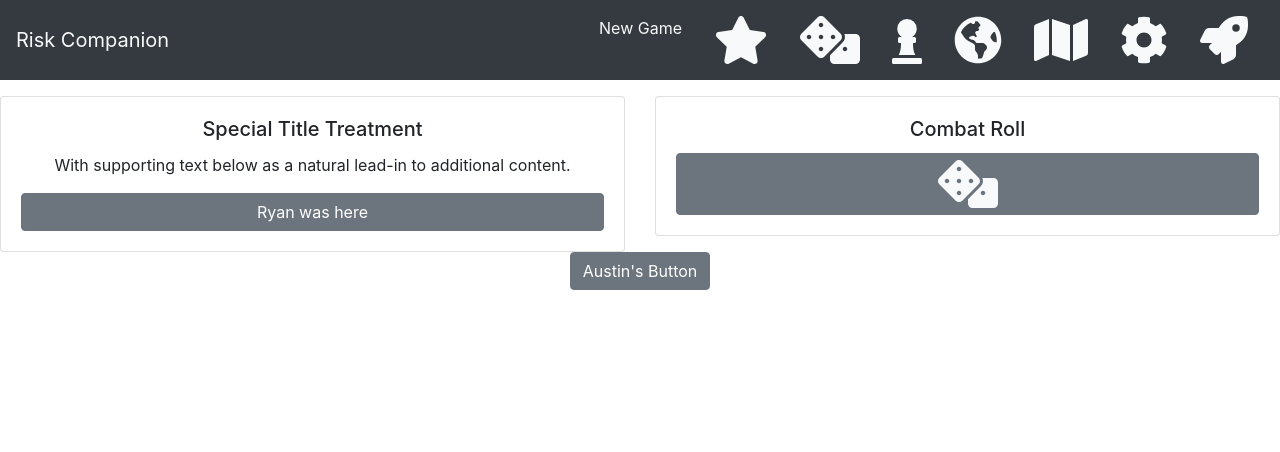
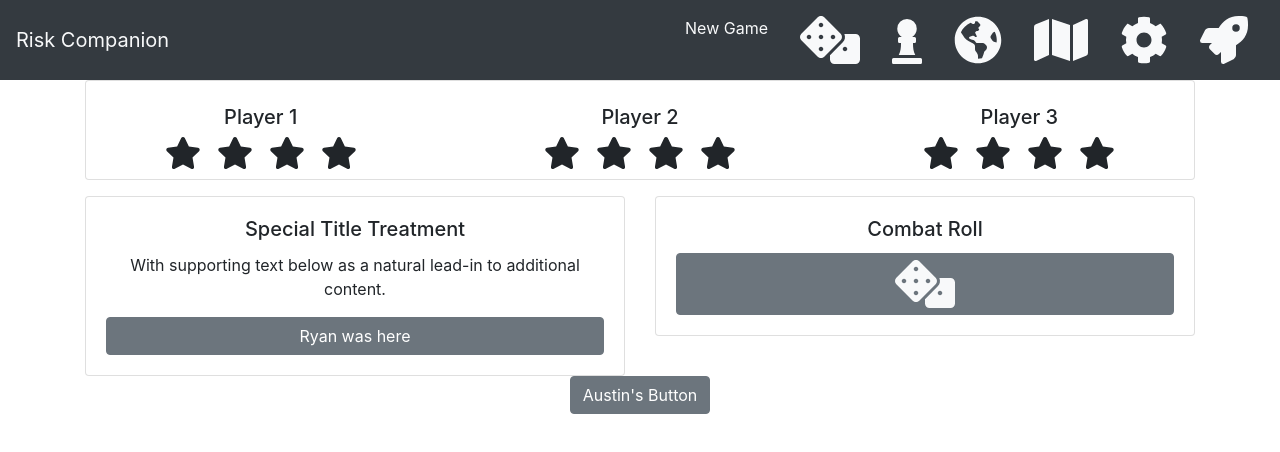
Before and after one commit to dreesehudson/risk-player-aid, a React (Create React App) app: page / in a window 1280 px wide. Shown: the top 452 px of the page. Built offline with nearby package versions, Linux system fonts and the light colour scheme.

Commit message:
add redstar track wireframe

```diff
--- a/src/Components/Body.js
+++ b/src/Components/Body.js
@@ -1,15 +1,31 @@
-import React, { useState } from 'react';
+import React, { useState } from 'react'
 import { FontAwesomeIcon } from '@fortawesome/react-fontawesome'
 import { faBan, faDice } from '@fortawesome/free-solid-svg-icons'
-import { Card, Button, CardTitle, CardText, Row, Col, Modal, ModalHeader, ModalBody, ModalFooter, Input, Label } from 'reactstrap';
-import { faFortAwesomeAlt } from '@fortawesome/free-brands-svg-icons';
-
+import { Card, Button, CardTitle, CardText, Row, Col, Modal, ModalHeader, ModalBody, ModalFooter, Input, Label, Container } from 'reactstrap';
+import { faFortAwesomeAlt } from '@fortawesome/free-brands-svg-icons'
+import RedStarTracker from './RedStarTracker'
 const Body = (props) => {
     const { className } = props;
     const [modal, setModal] = useState(false);
+    {/* players will need to be moved to a useContext helper that is populated from Austin's new game modal */ }
+    const [players, setPlayers] = useState([{ name: "Player 1" }, { name: "Player 2" }, {name: 'Player 3'}]);
 
     const toggle = () => setModal(!modal);
     return (
+        <Container>
+            <Card>
+                <Row className="mt-3 justify-content-center">
+                    {/* players will need to be moved to a useContext helper that is populated from Austin's new game modal */}
+                    {players.map((item, idx) => {
+                        return (
+                            <Col key={idx} className='my-2'>
+                                <RedStarTracker player={item} />
+                            </Col>
+                        )
+                    })
+                    }
+                </Row>
+            </Card>
             <Row className="mt-3">
                 <Col sm="6">
                     <Card body>
@@ -48,8 +64,6 @@ const Body = (props) => {
                                             <FontAwesomeIcon className='m-3 fa-3x' icon={faBan} />
                                         </Col>
                                     </Row>
-
-
                                 </ModalBody>
                                 <ModalFooter className="justify-content-center">
                                     <Button color="primary" onClick={toggle}>Roll</Button>{' '}
@@ -60,6 +74,7 @@ const Body = (props) => {
                     </Card>
                 </Col>
             </Row>
+        </Container>
     );
 };
 
--- a/src/Components/Header.js
+++ b/src/Components/Header.js
@@ -1,7 +1,7 @@
 import React, { useState } from 'react';
-import { Collapse, Navbar, NavbarToggler, NavbarBrand, Nav, NavItem, NavLink, UncontrolledDropdown, DropdownToggle, DropdownMenu, DropdownItem, NavbarText } from 'reactstrap';
+import { Collapse, Navbar, NavbarToggler, NavbarBrand, Nav, NavItem, NavLink } from 'reactstrap';
 import { FontAwesomeIcon } from '@fortawesome/react-fontawesome'
-import { faDice, faChessPawn, faGlobeAmericas, faCog, faRocket, faStar } from '@fortawesome/free-solid-svg-icons'
+import { faDice, faChessPawn, faGlobeAmericas, faCog, faRocket } from '@fortawesome/free-solid-svg-icons'
 import { faMap } from '@fortawesome/free-solid-svg-icons'
 
 
@@ -19,11 +19,6 @@ const Header = (props) => {
           <Nav className="ml-auto" navbar>
             <NavItem>
               <NavLink className='mx-2 text-light'>New Game</NavLink>
-            </NavItem>
-            <NavItem>
-              <NavLink>
-                  <FontAwesomeIcon className='mx-2 fa-3x text-light' icon={faStar}/>
-              </NavLink>
             </NavItem>
             <NavItem>
               <NavLink>
--- /dev/null
+++ b/src/Components/RedStarTracker.js
@@ -0,0 +1,26 @@
+import React from 'react';
+import { Row, Col } from 'reactstrap'
+import Star from './Star'
+
+function RedStarTracker(props) {
+    return (
+        <>
+            <Row>
+                <Col>
+                    <h5>{props.player.name}</h5>
+                </Col>
+            </Row>
+            <Row>
+                <Col>
+                    <Star/>
+                    <Star/>
+                    <Star/>
+                    <Star/>
+                </Col>
+            </Row>
+        </>
+    )
+
+}
+
+export default RedStarTracker
--- /dev/null
+++ b/src/Components/Star.js
@@ -0,0 +1,18 @@
+import React, { useState } from 'react'
+import { FontAwesomeIcon } from '@fortawesome/react-fontawesome'
+import { faStar } from '@fortawesome/free-solid-svg-icons'
+
+export default function RedStarTracker() {
+    const [color, setColor] = useState()
+
+    function changeColor(){
+        //take current color
+
+        //change to opposite color
+
+    }
+
+    return (
+        <FontAwesomeIcon className='mx-2 fa-2x' color={color} onClick={() => changeColor} icon={faStar} />
+    )
+}
```
Also changed, not shown: src/utilities/AppContext.js (added), 1 other file (tests, documents, lock files or other folders). Lines whose indentation alone changed are shown as unchanged.
